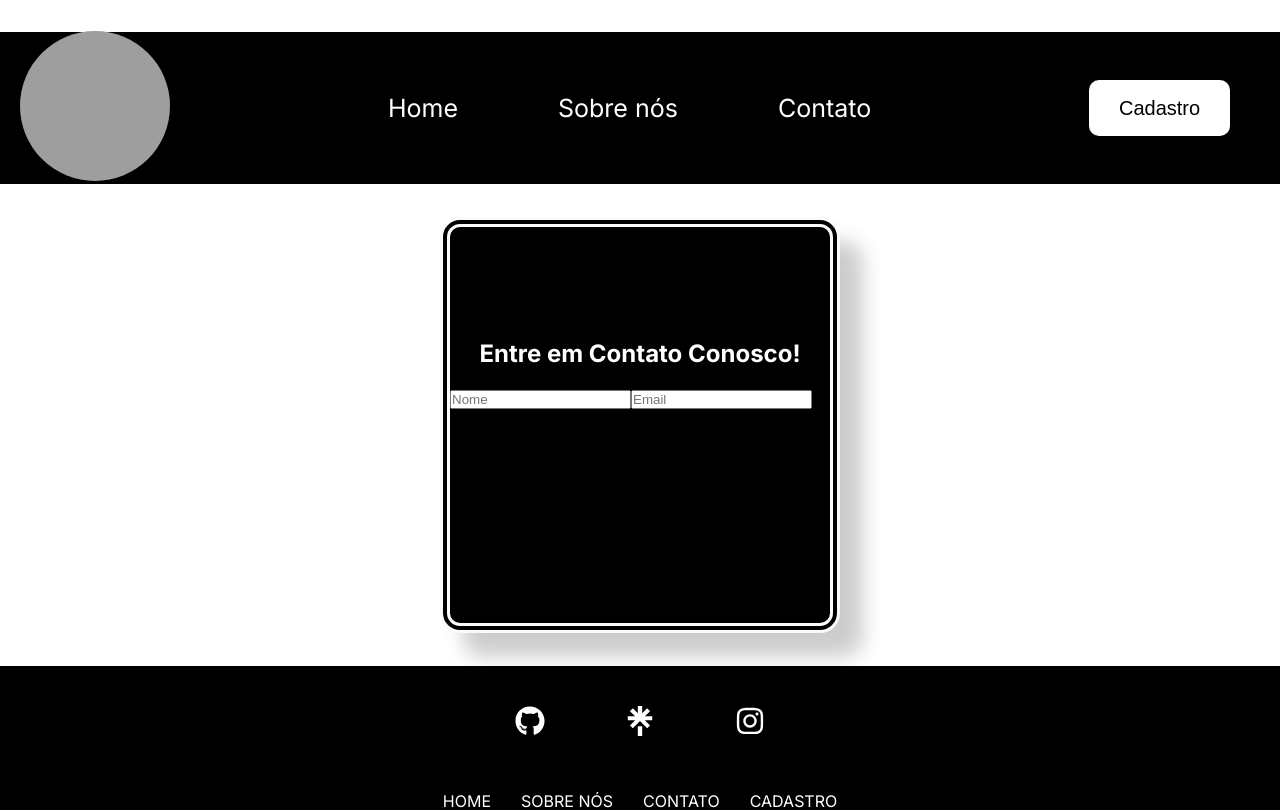
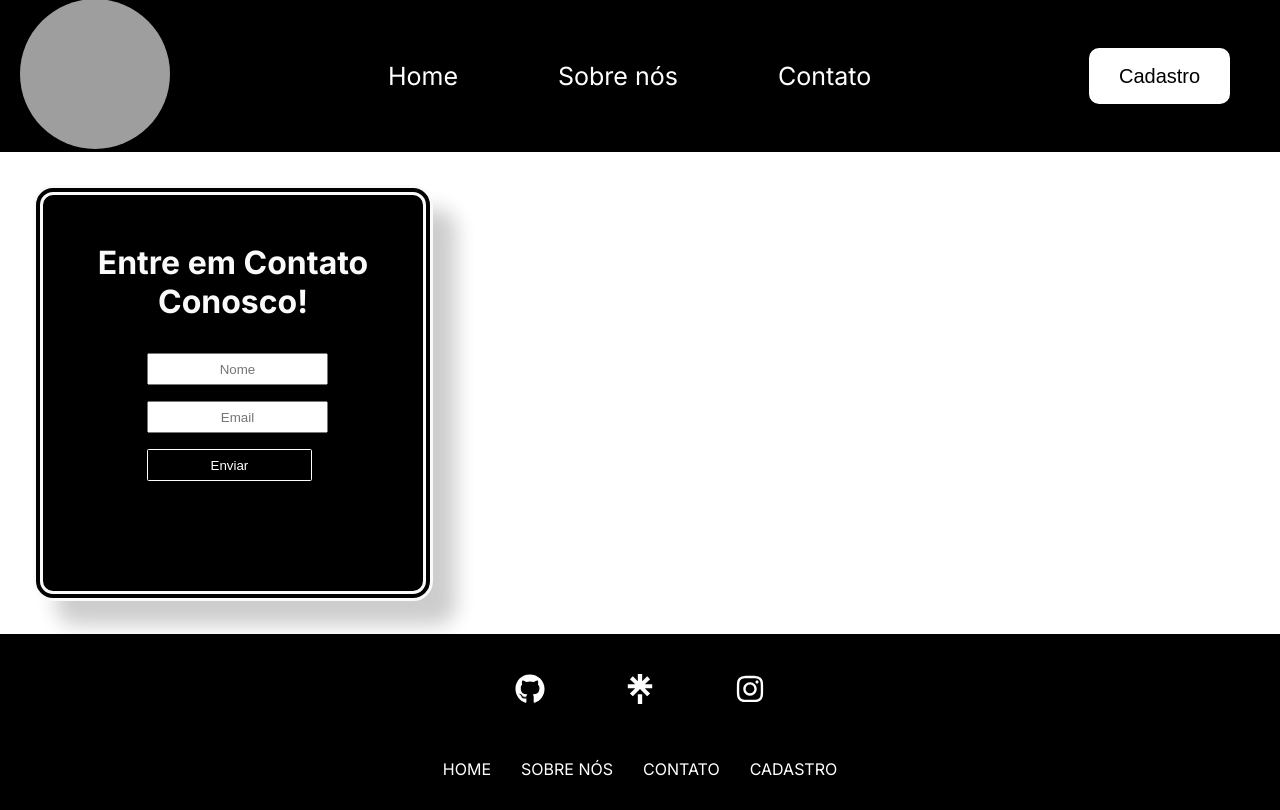
Before and after one commit to aninha306/FrontEnd-projeto-final, a Next.js app: page /contato in a window 1280 px wide. Shown: the top 810 px of the page. Built offline with nearby package versions, Linux system fonts and the light colour scheme; grey boxes are pictures that could not be loaded.

Commit message:
feat: edit page css contato5

```diff
--- a/app/contato/Contato.module.css
+++ b/app/contato/Contato.module.css
@@ -1,15 +1,4 @@
-/* Contato.module.css */
-
-.contato {
-    display: flex;
-    flex-direction: column;
-    align-items: center;
-    justify-content: center;
-    min-height: 100vh;
-    margin-top: 2rem;
-  }
-
-  .card {
+.card{
     background-color: rgb(0, 0, 0);
     width: 25rem;
     height: 26rem;
@@ -17,36 +6,82 @@
     border: 10px double #fafafa;
     border-radius: 20px;
     box-shadow: 23px 24px 20px rgba(0, 0, 0, 0.2);
-  }
+}
 
-  .titulo {
-    margin-top: 7rem;
+.titulo{
+    margin-top: 3rem;
+    color: #fafafa;
     text-align: center;
     align-items: center;
     justify-content: center;
-    color: #ffffff;
-    font-size: 24px;
-    margin-bottom: 20px;
-  }
+}
 
-  .enviarMsg {
-    width: 100%;
-    padding: 10px;
-    margin-bottom: 15px;
-    border-radius: 4px;
-    border: 1px solid #ccc;
-  }
+.nome{
+    height: 2rem;
+    color: #000000;
+    text-align: center;
+    align-items: center;
+    justify-content: center;
+    flex-direction: column;
+    display: flex;
+}
 
-  .enviarMsg {
-    background-color: #007bff;
-    color: #fff;
-    padding: 10px 20px;
+.email{
+    height: 2rem;
+    color: #000000;
+    text-align: center;
+    align-items: center;
+    justify-content: center;
+    flex-direction: column;
+    display: flex;
+    margin-top: 1rem;
+}
+
+.inputs{
+    margin-top: 2rem;
+    text-align: center;
+    margin-left: 6.5rem;
+}
+
+.enviarMsg {
+    text-align: center;
+    align-items: center;
+    background-color: #000000;
+    color: rgb(255, 255, 255);
     border: none;
-    border-radius: 4px;
+    width: 10.3rem;
+    margin-top: 1rem;
+    margin-left: 6.5rem;
+    border-radius: 0.1rem;
+    height: 2rem;
+    text-align: center;
+    align-items: center;
+    justify-content: center;
+    flex-direction: column;
+    display: flex;
+    border: 1px solid #ffffff;
+}
+
+.enviarMsg:hover{
+    background-color: #ffffff;
+    transition: 1s;
+    text-decoration: none;
+    font-size: 18px;
+    margin-right: 50px;
+    border: none;
+    border-radius: 10px;
     cursor: pointer;
-    transition: background-color 0.3s ease;
-  }
-
-  .enviarMsg:hover {
-    background-color: #868585;
-  }
+    text-align: center;
+    align-items: center;
+    color: rgb(0, 0, 0);
+    border: none;
+    width: 10.3rem;
+    margin-top: 1rem;
+    margin-left: 6.5rem;
+    border-radius: 0.1rem;
+    height: 2rem;
+    justify-content: center;
+    flex-direction: column;
+    display: flex;
+    border: 1px solid #000000;
+}
--- a/app/contato/page.jsx
+++ b/app/contato/page.jsx
@@ -1,35 +1,59 @@
-import React from "react";
-import Link from "next/link";
-import Image from "next/image";
+"use client"
+import React, { useState } from "react";
 import styles from './Contato.module.css';
 import Header from "../componets/header/header";
 import Footer from "../componets/footer/footer";
 
 function Contato() {
+    const [showSuccess, setShowSuccess] = useState(false);
+    const [showError, setShowError] = useState(false);
+
+    const handleSubmit = () => {
+        // Lógica para enviar a mensagem
+
+        // Se a mensagem for enviada com sucesso, mostrar pop-up de sucesso
+        // Se houver um erro no envio, mostrar pop-up de erro
+        const mensagemEnviadaComSucesso = true; // Substitua isso pela lógica real
+
+        if (mensagemEnviadaComSucesso) {
+            setShowSuccess(true);
+        } else {
+            setShowError(true);
+        }
+    };
+
     return (
-
         <div className={styles.contato}>
-
             <Header></Header>
             <div className={styles.card}>
                 <div>
-
                     <h1 className={styles.titulo}>Entre em Contato Conosco! </h1>
-
-                <input className={styles.nome}  href={'/'} placeholder="Nome"/>
+                    <div className={styles.inputs}>
+                        <input className={styles.nome} href={'/'} placeholder="Nome"/>
                         <input className={styles.email} href={'/'} placeholder="Email"/>
-
                     </div>
-
+                </div>
                 <div className={styles.contato}>
-                <button className={styles.enviarMsg}>Enviar</button>
+                    <button className={styles.enviarMsg} onClick={handleSubmit}>Enviar</button>
                 </div>
-
             </div>
 
             <Footer></Footer>
 
+            {showSuccess && (
+                <div className={styles.successPopup}>
+                    <p>Mensagem enviada com sucesso!</p>
+                    <button onClick={() => setShowSuccess(false)}>Fechar</button>
                 </div>
-    )
+            )}
+
+            {showError && (
+                <div className={styles.errorPopup}>
+                    <p>Ocorreu um erro ao enviar a mensagem.</p>
+                    <button onClick={() => setShowError(false)}>Fechar</button>
+                </div>
+            )}
+        </div>
+    );
 }
 export default Contato;
```
Lines whose indentation alone changed are shown as unchanged.
